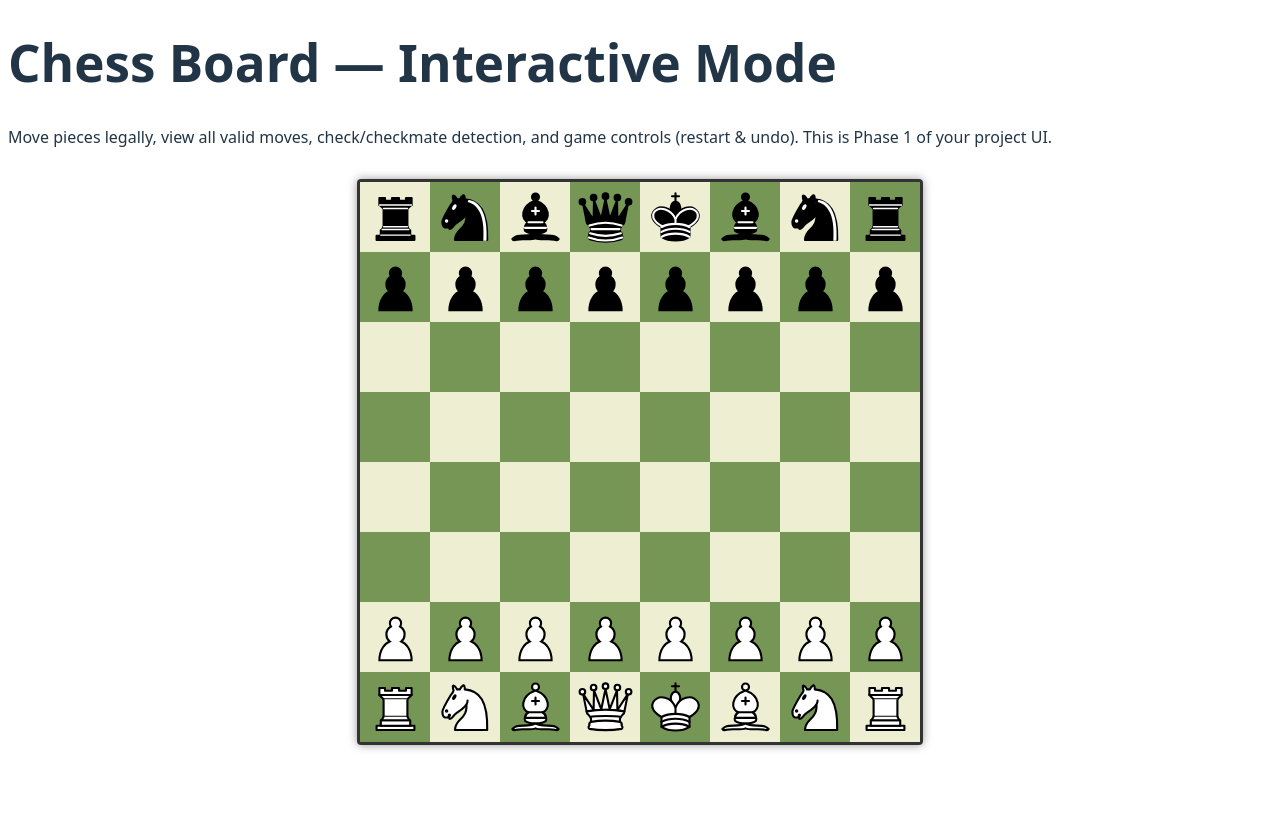
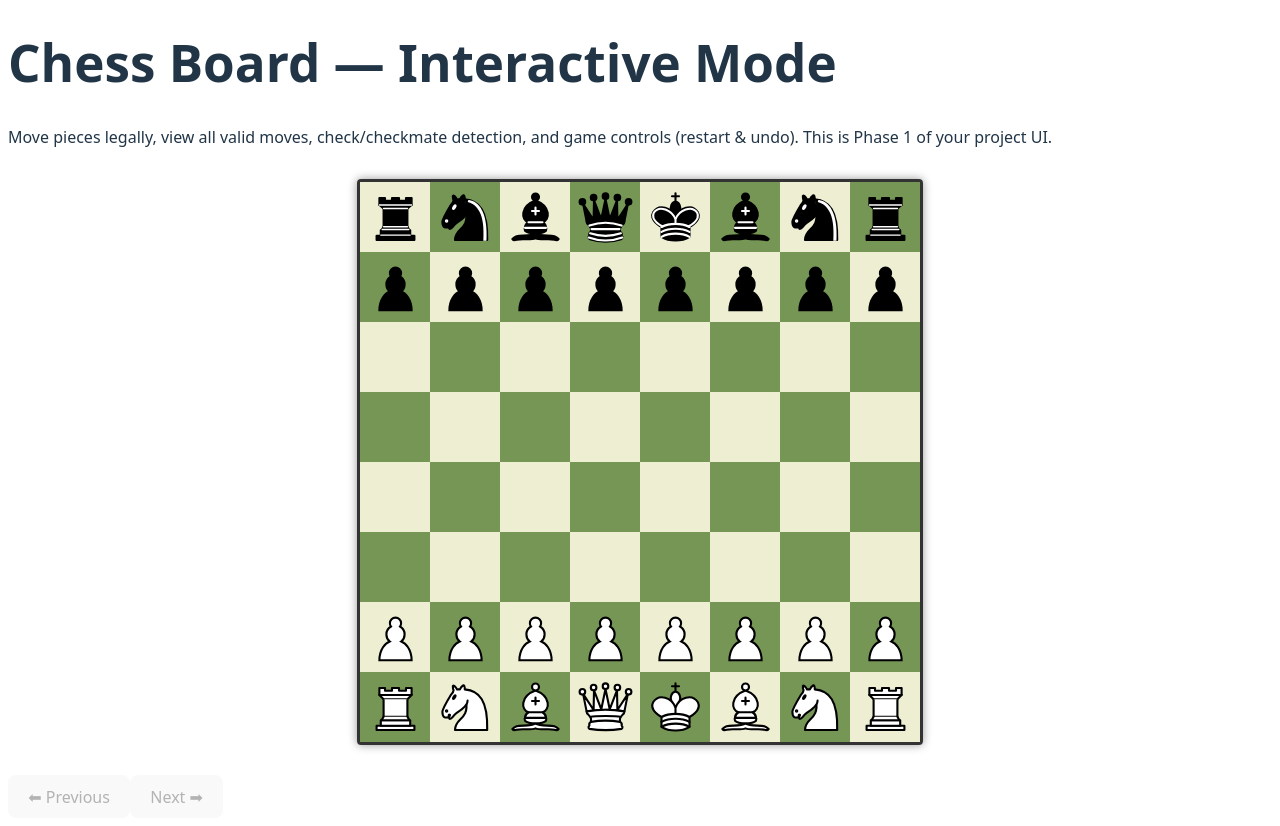
Before and after one commit to Mohanraj111789/chess, a React (Vite) app in the folder frontend/: page / in a window 1280 px wide. Before the commit the page ends 800 px from the top, so only its background shows below. Built offline with nearby package versions, Linux system fonts and the light colour scheme.

Commit message:
track move history

```diff
--- a/frontend/src/components/ChessBoard.jsx
+++ b/frontend/src/components/ChessBoard.jsx
@@ -1,7 +1,6 @@
 import { useState } from "react";
 import "./chessboard.css";
 
-// Import SVG icons
 import blackKing from "../assets/Chess_kdt45.svg";
 import blackQueen from "../assets/Chess_qdt45.svg";
 import blackRook from "../assets/Chess_rdt45.svg";
@@ -18,6 +17,7 @@ import whitePawn from "../assets/Chess_plt45 .svg";
 
 
 export default function ChessBoard() {
+
   const initialBoard = [
     ["r", "n", "b", "q", "k", "b", "n", "r"],
     ["p", "p", "p", "p", "p", "p", "p", "p"],
@@ -45,7 +45,11 @@ export default function ChessBoard() {
     P: whitePawn,
   };
 
+  // 📌 Board state + history
+  const [history, setHistory] = useState([initialBoard]);
+  const [currentMoveIndex, setCurrentMoveIndex] = useState(0);
   const [board, setBoard] = useState(initialBoard);
+
   const [selected, setSelected] = useState(null);
   const [validMoves, setValidMoves] = useState([]);
 
@@ -57,6 +61,7 @@ export default function ChessBoard() {
     const isWhite = piece === piece.toUpperCase();
 
     switch (piece.toLowerCase()) {
+
       case "p": {
         const dir = isWhite ? -1 : 1;
 
@@ -71,12 +76,8 @@ case "p": {
           }
         }
 
-  // === Captures ===
         // left capture
-  if (
-    board[row + dir] &&
-    board[row + dir][col - 1]
-  ) {
+        if (board[row + dir] && board[row + dir][col - 1]) {
           const target = board[row + dir][col - 1];
           if (target !== "" && isWhite !== (target === target.toUpperCase())) {
             moves.push({ row: row + dir, col: col - 1 });
@@ -84,10 +85,7 @@ case "p": {
         }
 
         // right capture
-  if (
-    board[row + dir] &&
-    board[row + dir][col + 1]
-  ) {
+        if (board[row + dir] && board[row + dir][col + 1]) {
           const target = board[row + dir][col + 1];
           if (target !== "" && isWhite !== (target === target.toUpperCase())) {
             moves.push({ row: row + dir, col: col + 1 });
@@ -121,26 +119,33 @@ case "p": {
     return moves;
   }
 
+  // ---------- MOVE PIECE + SAVE HISTORY ----------
   function movePiece(sr, sc, dr, dc) {
-    const newBoard = board.map((r) => [...r]);
+    const newBoard = board.map(r => [...r]);
     newBoard[dr][dc] = newBoard[sr][sc];
     newBoard[sr][sc] = "";
+
     setBoard(newBoard);
+
+    // Save move to history
+    const newHistory = history.slice(0, currentMoveIndex + 1);
+    newHistory.push(newBoard);
+    setHistory(newHistory);
+    setCurrentMoveIndex(newHistory.length - 1);
   }
 
+  // ---------- CLICK HANDLER ----------
   function handleSquareClick(row, col) {
     const piece = board[row][col];
 
-    // Select a piece
     if (!selected && piece !== "") {
       setSelected({ row, col });
       setValidMoves(getValidMoves(piece, row, col));
       return;
     }
 
-    // Move the piece
     if (selected) {
-      const valid = validMoves.some((m) => m.row === row && m.col === col);
+      const valid = validMoves.some(m => m.row === row && m.col === col);
 
       if (valid) {
         movePiece(selected.row, selected.col, row, col);
@@ -151,8 +156,24 @@ case "p": {
     }
   }
 
-  // ---------- RENDER UI ----------
+  // ---------- PREVIOUS / NEXT ----------
+  function goPrev() {
+    if (currentMoveIndex > 0) {
+      setCurrentMoveIndex(currentMoveIndex - 1);
+      setBoard(history[currentMoveIndex - 1]);
+    }
+  }
+
+  function goNext() {
+    if (currentMoveIndex < history.length - 1) {
+      setCurrentMoveIndex(currentMoveIndex + 1);
+      setBoard(history[currentMoveIndex + 1]);
+    }
+  }
+
+  // ---------- RENDER ----------
   return (
+    <div>
       <div className="chessboard">
         {board.map((row, rowIndex) =>
           row.map((piece, colIndex) => {
@@ -183,5 +204,19 @@ case "p": {
           })
         )}
       </div>
+
+      {/* Previous / Next buttons */}
+      <div className="controls">
+        <button onClick={goPrev} disabled={currentMoveIndex === 0}>
+          ⬅ Previous
+        </button>
+        <button
+          onClick={goNext}
+          disabled={currentMoveIndex === history.length - 1}
+        >
+          Next ➡
+        </button>
+      </div>
+    </div>
   );
 }
```
Lines whose indentation alone changed are shown as unchanged.
